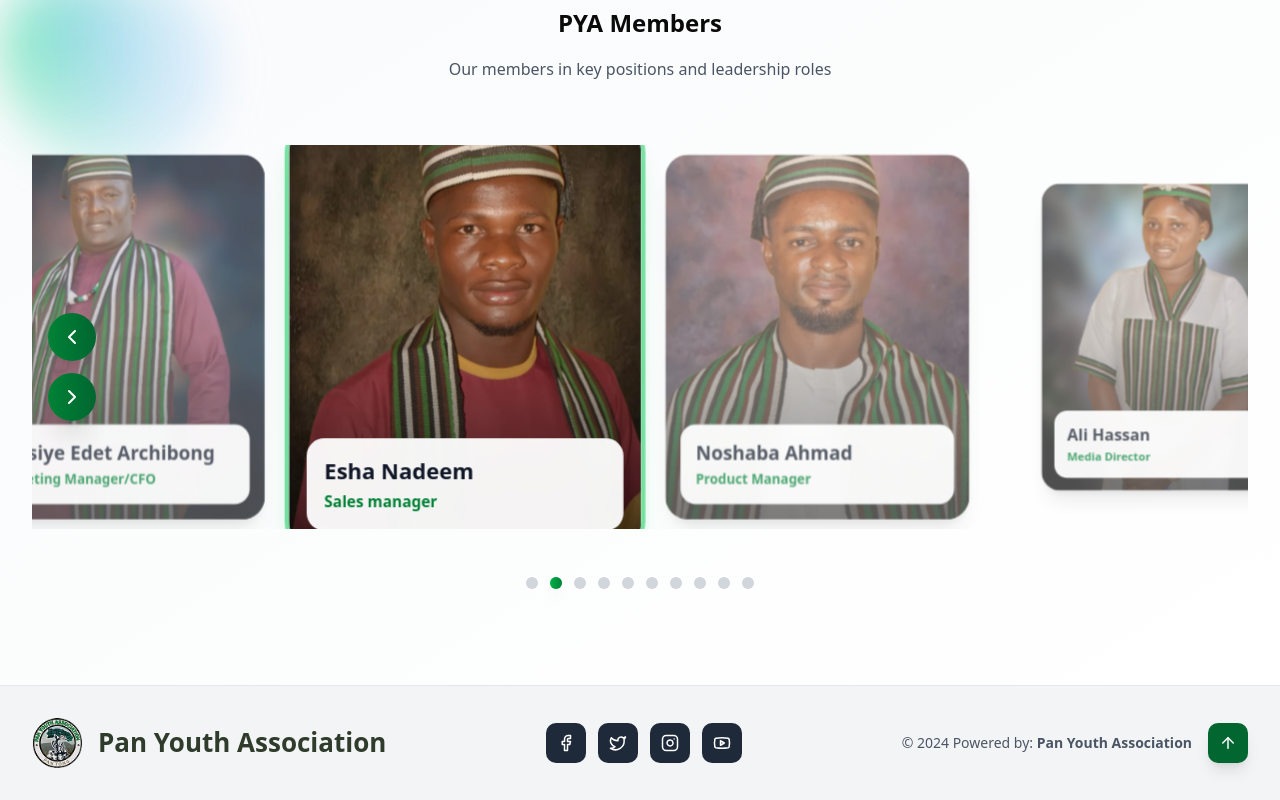
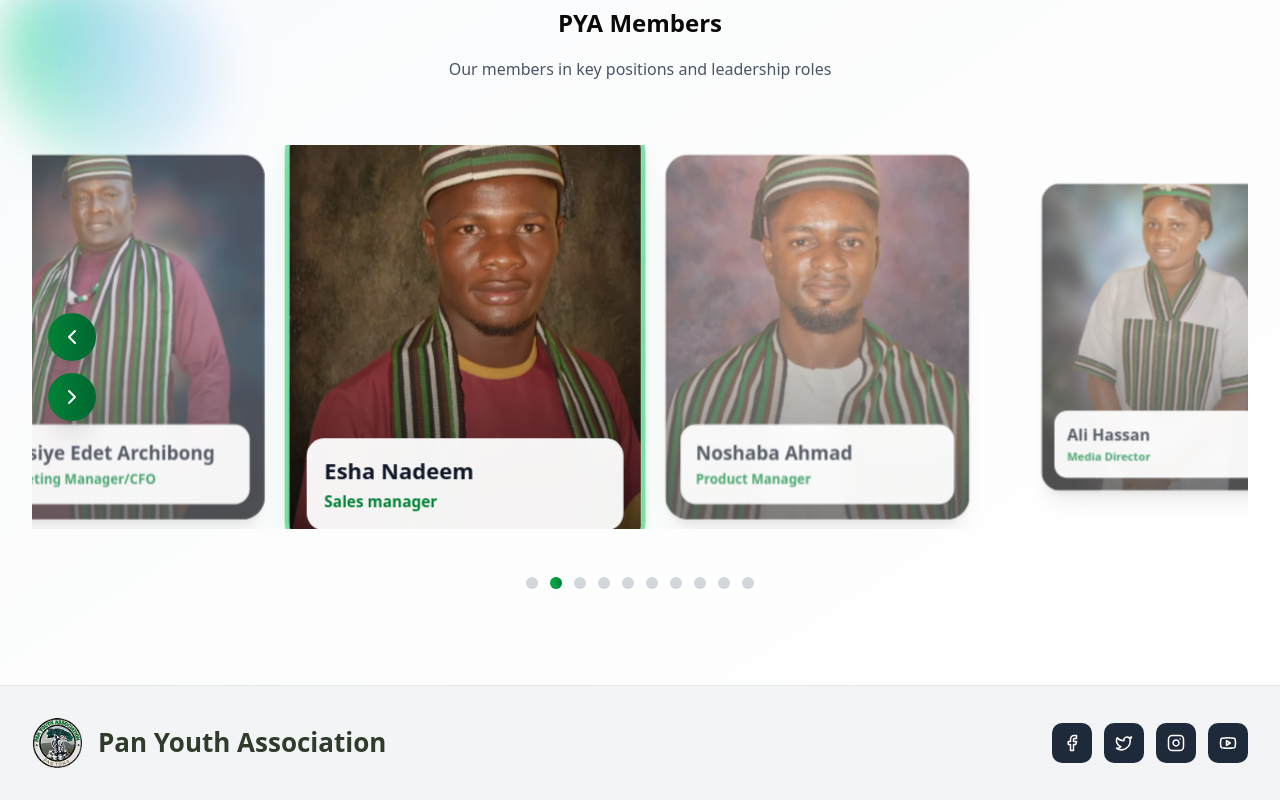
Before and after one commit to Nastechy/pya_website, a Next.js app: page / in a window 1280 px wide. Shown: the part 4622-5422 px from the top of the page. Built offline with nearby package versions, Linux system fonts and the light colour scheme.

Commit message:
modifications

```diff
--- a/src/components/footer.tsx
+++ b/src/components/footer.tsx
@@ -61,29 +61,6 @@ export default function Footer() {
                             </motion.a>
                         ))}
                     </motion.div>
-
-                    <motion.div
-                        initial={{ opacity: 0, x: 20 }}
-                        whileInView={{ opacity: 1, x: 0 }}
-                        viewport={{ once: true }}
-                        transition={{ duration: 0.6, delay: 0.4 }}
-                        className="flex items-center space-x-4"
-                    >
-                        <p className="text-gray-600 text-sm">
-                            © 2024 Powered by: <span className="font-semibold">Pan Youth Association</span>
-                        </p>
-
-                        <motion.button
-                            onClick={scrollToTop}
-                            whileHover={{ scale: 1.1, y: -2 }}
-                            whileTap={{ scale: 0.95 }}
-                            transition={{ duration: 0.2 }}
-                            className="w-10 h-10 bg-green-800 hover:bg-green-900 text-white rounded-lg flex items-center justify-center transition-colors duration-300 shadow-lg hover:shadow-xl"
-                            aria-label="Back to top"
-                        >
-                            <ArrowUp size={18} />
-                        </motion.button>
-                    </motion.div>
                 </div>
 
                 <div className="md:hidden mt-6 pt-6 border-t border-gray-300">
```
